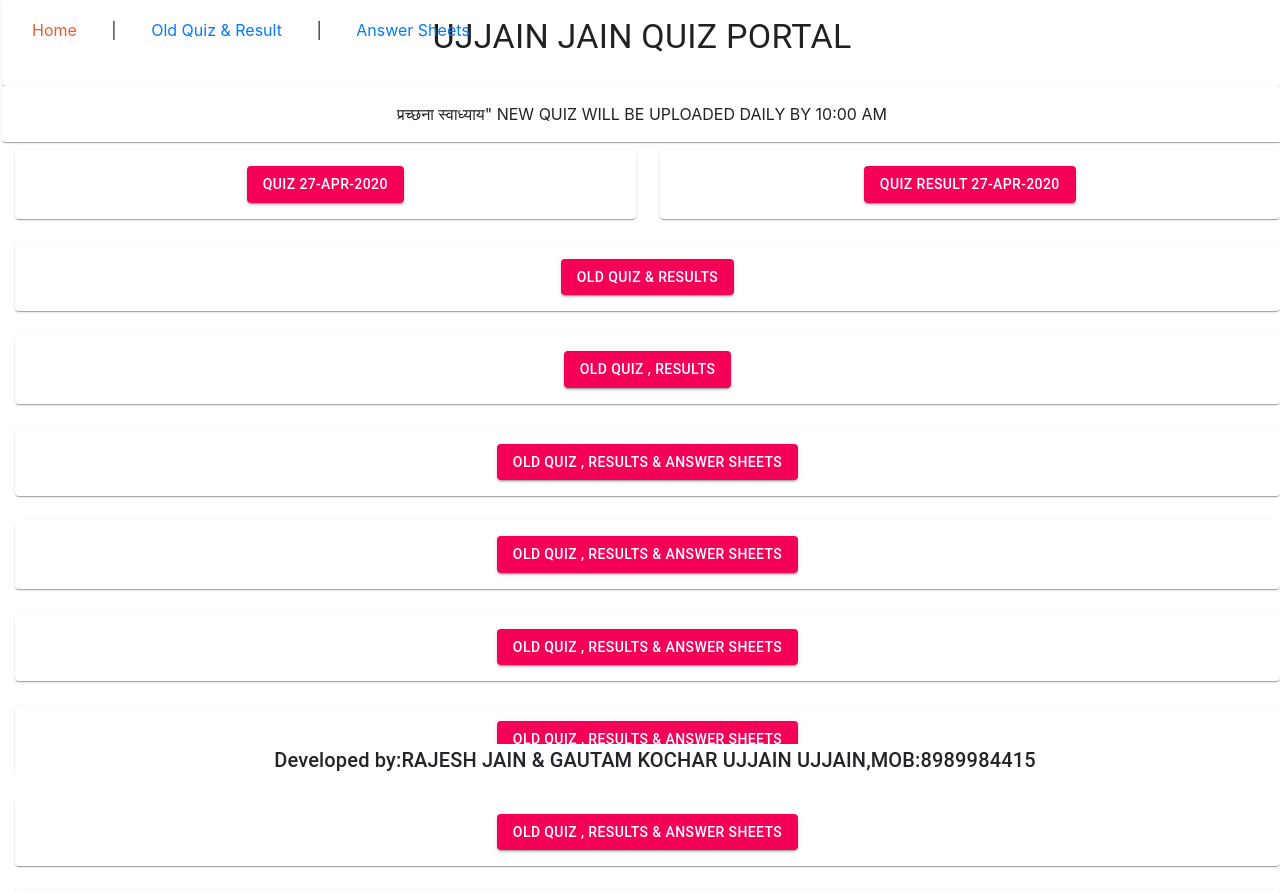
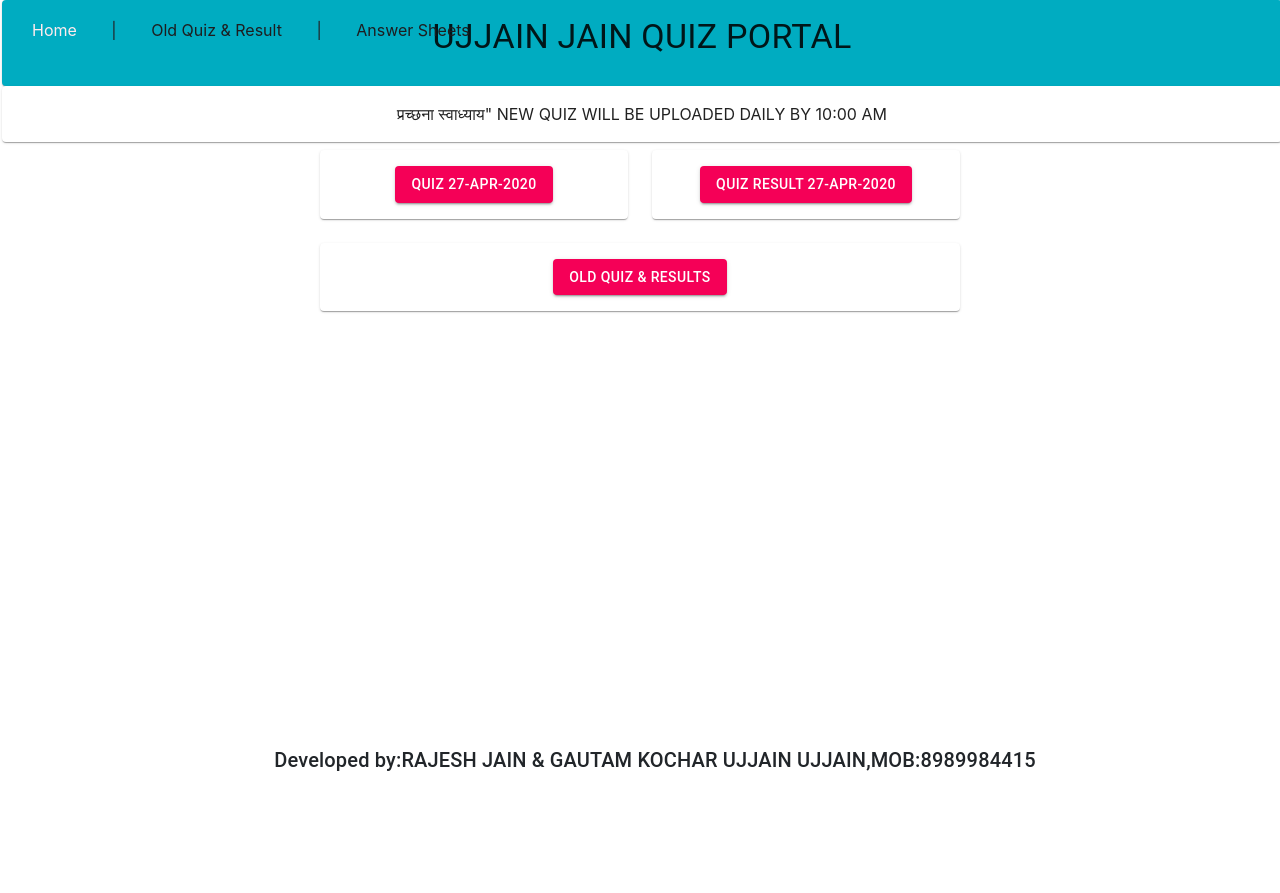
Before and after one commit to RahulJain46/QuizApp, a React (Create React App) app: page / in a window 1280 px wide. Shown: the top 893 px of the page. After the commit the page ends 800 px from the top, so only its background shows below. Built offline with nearby package versions, Linux system fonts and the light colour scheme.

Commit message:
css coloring

```diff
--- a/src/components/Home/Home.js
+++ b/src/components/Home/Home.js
@@ -12,7 +12,9 @@ const useStyles = makeStyles(theme => ({
     flexGrow: 1,
     marginTop: 150,
     position: "absolute",
-    marginBottom: 73
+    marginBottom: 73,
+    left: "25%",
+    right: "25%"
   },
   paper: {
     padding: theme.spacing(2),
@@ -58,78 +60,6 @@ function Home() {
             </Paper>
           </Link>
         </Grid>
-        <Grid item xs={12}>
-          <Link to="/oldquizresults">
-            <Paper className={classes.paper}>
-              <Button variant="contained" color="secondary">
-                OLD QUIZ , RESULTS
-              </Button>
-            </Paper>
-          </Link>
-        </Grid>
-        <Grid item xs={12}>
-          <Link to="/oldquizresults">
-            <Paper className={classes.paper}>
-              <Button variant="contained" color="secondary">
-                OLD QUIZ , RESULTS & ANSWER SHEETS
-              </Button>
-            </Paper>
-          </Link>
-        </Grid>
-        <Grid item xs={12}>
-          <Link to="/oldquizresults">
-            <Paper className={classes.paper}>
-              <Button variant="contained" color="secondary">
-                OLD QUIZ , RESULTS & ANSWER SHEETS
-              </Button>
-            </Paper>
-          </Link>
-        </Grid>
-        <Grid item xs={12}>
-          <Link to="/oldquizresults">
-            <Paper className={classes.paper}>
-              <Button variant="contained" color="secondary">
-                OLD QUIZ , RESULTS & ANSWER SHEETS
-              </Button>
-            </Paper>
-          </Link>
-        </Grid>
-        <Grid item xs={12}>
-          <Link to="/oldquizresults">
-            <Paper className={classes.paper}>
-              <Button variant="contained" color="secondary">
-                OLD QUIZ , RESULTS & ANSWER SHEETS
-              </Button>
-            </Paper>
-          </Link>
-        </Grid>
-        <Grid item xs={12}>
-          <Link to="/oldquizresults">
-            <Paper className={classes.paper}>
-              <Button variant="contained" color="secondary">
-                OLD QUIZ , RESULTS & ANSWER SHEETS
-              </Button>
-            </Paper>
-          </Link>
-        </Grid>
-        <Grid item xs={12}>
-          <Link to="/oldquizresults">
-            <Paper className={classes.paper}>
-              <Button variant="contained" color="secondary">
-                OLD QUIZ , RESULTS & ANSWER SHEETS
-              </Button>
-            </Paper>
-          </Link>
-        </Grid>
-        <Grid item xs={12}>
-          <Link to="/oldquizresults">
-            <Paper className={classes.paper}>
-              <Button variant="contained" color="secondary">
-                OLD QUIZ , RESULTS & ANSWER SHEETS
-              </Button>
-            </Paper>
-          </Link>
-        </Grid>
       </Grid>
     </div>
   );
--- a/src/components/OldQuiz.js
+++ b/src/components/OldQuiz.js
@@ -12,7 +12,9 @@ const useStyles = makeStyles(theme => ({
     flexGrow: 1,
     marginTop: 150,
     position: "absolute",
-    marginBottom: 73
+    marginBottom: 73,
+    left: "25%",
+    right: "25%"
   },
   paper: {
     padding: theme.spacing(2),
--- a/src/components/QuizAnswer.js
+++ b/src/components/QuizAnswer.js
@@ -18,7 +18,17 @@ const useStyles = makeStyles({
     marginTop: 150,
     position: "absolute",
     marginBottom: 73,
-    width: "100%"
+    left: "20%",
+    right: "20%"
+  },
+  tablecolumn: {
+    fontWeight: "600",
+    border: "3px solid",
+    position: "fixed",
+    width: "60%",
+    backgroundColor: "white",
+    marginTop: -9
+
   }
 });
 
@@ -61,7 +71,7 @@ export default function SimpleTable(props) {
     <TableContainer component={Paper}>
       {!loading ? (
         <Table className={classes.table} aria-label="simple table">
-          <TableHead>
+          <TableHead className={classes.tablecolumn}>
             <TableRow>
               <TableCell>QUESTIONS</TableCell>
               <TableCell align="right">ANSWER</TableCell>
--- a/src/components/QuizAnswers.js
+++ b/src/components/QuizAnswers.js
@@ -12,7 +12,9 @@ const useStyles = makeStyles(theme => ({
     flexGrow: 1,
     marginTop: 150,
     position: "absolute",
-    marginBottom: 73
+    marginBottom: 73,
+    left: "25%",
+    right: "25%"
   },
   paper: {
     padding: theme.spacing(2),
@@ -57,7 +59,7 @@ function QuizAnswers() {
         </Grid>
         {dates.length != 0 && !loading ? (
           dates.map(date => (
-            <Grid item xs={4}>
+            <Grid item xs={6}>
               <Link to={`/answersheet` + `/${date}`}>
                 <Paper className={classes.paper}>
                   <Button variant="contained" color="secondary">
--- a/src/components/common/Header.js
+++ b/src/components/common/Header.js
@@ -12,7 +12,8 @@ const useStyles = makeStyles(theme => ({
   },
   navheader: {
     position: "relative",
-    padding: 30
+    padding: 30,
+    color: "#1d1d1f"
   },
   root: {
     flexGrow: 1
@@ -26,12 +27,17 @@ const useStyles = makeStyles(theme => ({
     width: "100%",
     zIndex: 1,
     left: 2
+  },
+  upperheader: {
+    padding: theme.spacing(2),
+    textAlign: "center",
+    background: "#00acc1"
   }
 }));
 
 const Header = () => {
   const classes = useStyles();
-  const activeStyle = { color: "#F15B2A" };
+  const activeStyle = { color: "#ffebee" };
   return (
     <div className={classes.header}>
       <nav className={classes.navlinks}>
@@ -63,7 +69,7 @@ const Header = () => {
       <div className={classes.root}>
         <Grid container spacing={3}>
           <Grid item xs={12}>
-            <Paper className={classes.paper}>
+            <Paper className={classes.upperheader}>
               <Typography variant="h4" gutterBottom>
                 UJJAIN JAIN QUIZ PORTAL
               </Typography>
--- a/tools/answers.json
+++ b/tools/answers.json
@@ -12,7 +12,7 @@
         },
         {
           "id": "234",
-          "question": "प्रथम तीथकं र ,बालक आददनाथ का जन्म चौथे काल मेहुआ था।",
+          "question": "प्रथम तीथकं र ,बालक आददनाथ का जन्म चौथे काल मेहुआ था प्रथम तीथकं र ,बालक आददनाथ का जन्म चौथे काल मेहुआ था।",
           "answer": "YES",
           "remark": "2. प्रथम तीथकं र ,बालक आददनाथ का जन्म तीसरेकाल मेहुआ था।"
         },
```
